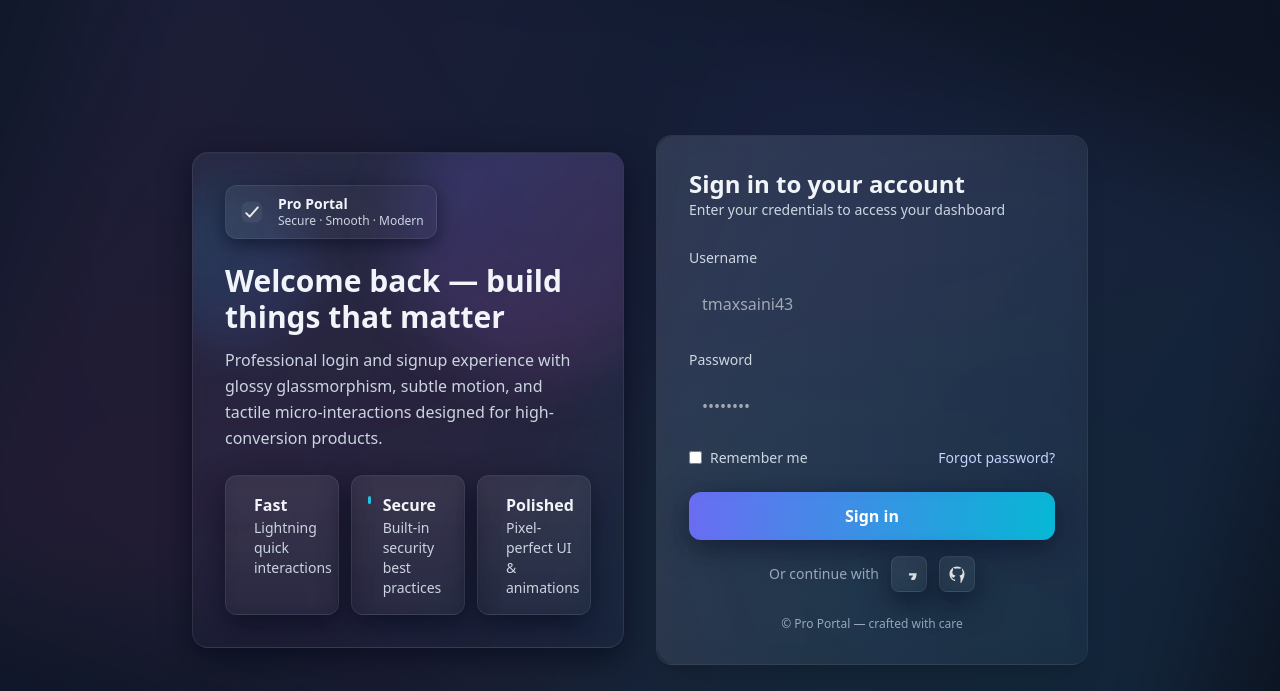
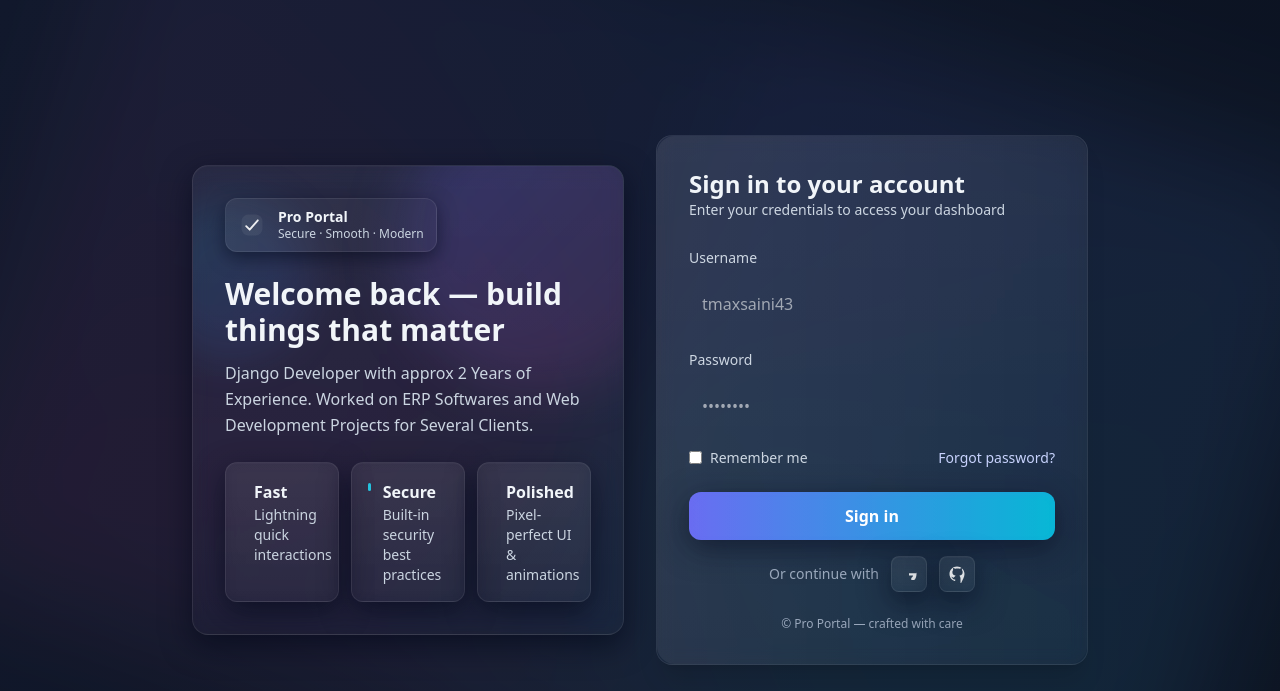
Before and after one commit to kuldeepsaini65/ks_overall, a Django app: page /login/ in a window 1280 px wide. Shown: the top 691 px of the page. Run offline with Django 5.2, Linux system fonts and the light colour scheme; some libraries are stand-ins or nearby versions.

```diff
--- a/homecontrol/templates/login.html
+++ b/homecontrol/templates/login.html
@@ -3,7 +3,7 @@
 <head>
   <meta charset="utf-8" />
   <meta name="viewport" content="width=device-width,initial-scale=1" />
-  <title>Glossy Login / Signup — Tailwind</title>
+  <title>Login — Kuldeepsaini.in</title>
   <script src="https://cdn.tailwindcss.com"></script>
   <style>
     /* Custom CSS for glossy effects, micro-interactions & animations */
@@ -104,7 +104,7 @@
             </div>
 
             <h2 class="text-3xl font-extrabold mb-3">Welcome back — build things that matter</h2>
-            <p class="text-slate-300 mb-6 max-w-[36rem]">Professional login and signup experience with glossy glassmorphism, subtle motion, and tactile micro-interactions designed for high-conversion products.</p>
+            <p class="text-slate-300 mb-6 max-w-[36rem]">Django Developer with approx 2 Years of Experience. Worked on ERP Softwares and Web Development Projects for Several Clients.</p>
 
             <div class="mt-6 grid grid-cols-3 gap-3">
               <div class="p-4 rounded-xl glass flex items-start gap-3">
```
